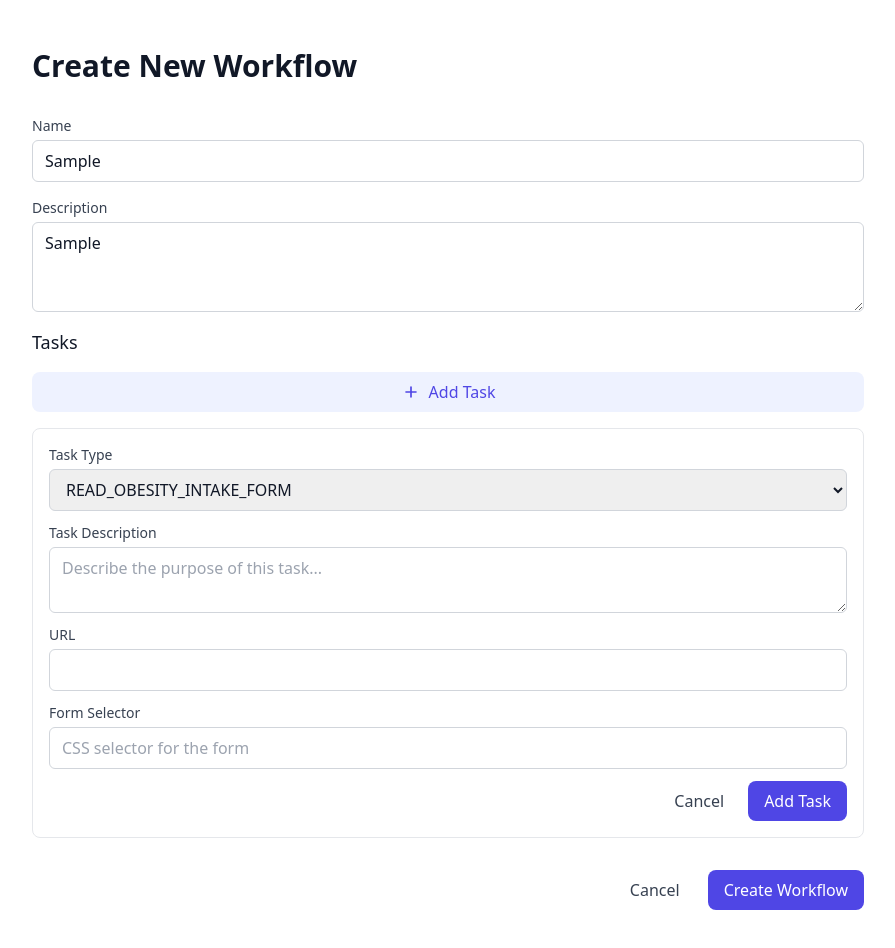
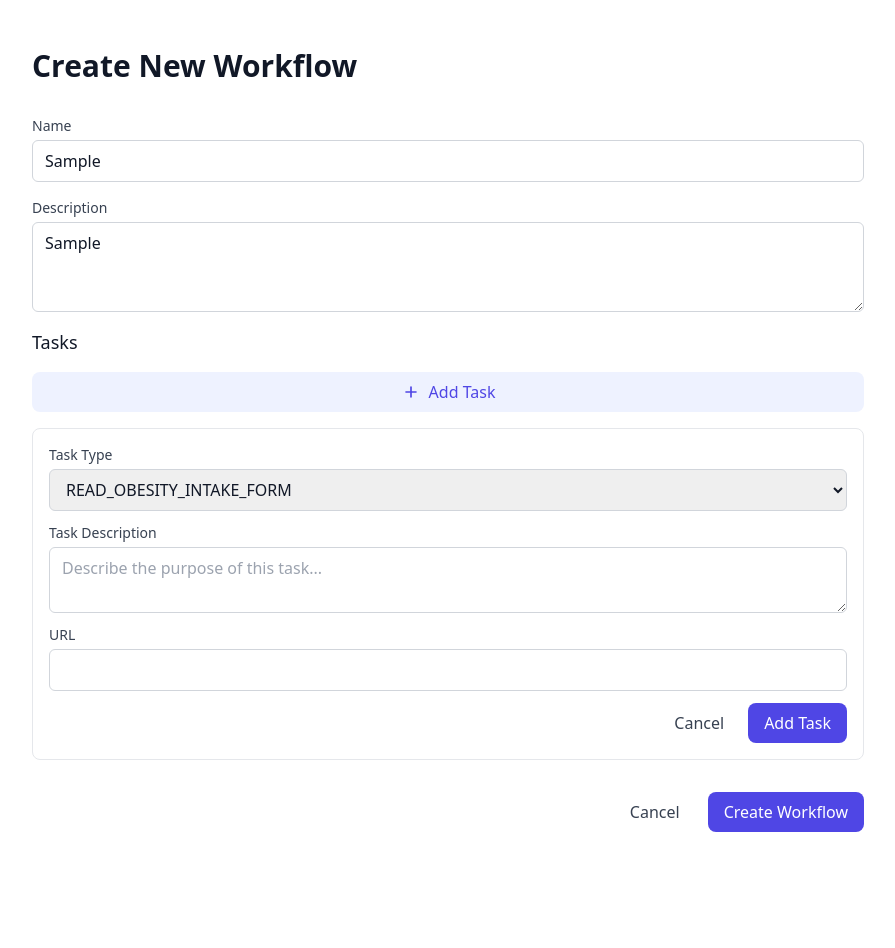
Before and after one commit to ambarc/hire-ai, a Next.js app: page /workflows/new in a window 1280 px wide. Both pictures are taken after typing "Sample", "Sample" into the empty fields and a click on the button "Add Task". Shown: the top 948 px of the page, without its empty margins (192-1087 px from the left). After the commit the page ends 880 px from the top, so only its background shows below. Built offline with nearby package versions, Linux system fonts and the light colour scheme.

Commit message:
fix build

```diff
--- a/app/api/workflow/[id]/route.ts
+++ b/app/api/workflow/[id]/route.ts
@@ -5,10 +5,10 @@ const store = WorkflowStore.getInstance();
 
 export async function GET(
     request: NextRequest,
-    { params }: { params: { id: string } }
+    context: { params: { id: string } }
 ) {
     try {
-        const workflow = await store.getWorkflow(params.id);
+        const workflow = await store.getWorkflow(context.params.id);
         if (!workflow) {
             return NextResponse.json(
                 { error: 'Workflow not found' },
@@ -27,13 +27,13 @@ export async function GET(
 
 export async function PUT(
     request: NextRequest,
-    { params }: { params: { id: string } }
+    context: { params: { id: string } }
 ) {
     try {
         const updates = await request.json();
 
         // Ensure ID matches
-        updates.id = params.id;
+        updates.id = context.params.id;
 
         // Update timestamps
         updates.updatedAt = new Date().toISOString();
@@ -51,10 +51,10 @@ export async function PUT(
 
 export async function DELETE(
     request: NextRequest,
-    { params }: { params: { id: string } }
+    context: { params: { id: string } }
 ) {
     try {
-        const success = await store.deleteWorkflow(params.id);
+        const success = await store.deleteWorkflow(context.params.id);
         if (!success) {
             return NextResponse.json(
                 { error: 'Workflow not found' },
--- a/app/api/workflow/route.ts
+++ b/app/api/workflow/route.ts
@@ -35,7 +35,11 @@ export async function POST(request: NextRequest) {
             id: randomUUID(),
             name: body.name,
             description: body.description,
-            tasks: body.tasks.map((task: any) => ({
+            tasks: body.tasks.map((task: {
+                id?: string;
+                name: string;
+                description?: string;
+            }) => ({
                 ...task,
                 id: task.id || randomUUID(),
                 status: TaskStatus.NOT_STARTED,
--- a/app/components/WorkflowForm.tsx
+++ b/app/components/WorkflowForm.tsx
@@ -29,7 +29,6 @@ export default function WorkflowForm({ initialWorkflow }: WorkflowFormProps) {
             type: TaskType.READ_OBESITY_INTAKE_FORM,
             data: {
                 url: '',
-                formSelector: ''
             }
         }
     });
@@ -41,19 +40,19 @@ export default function WorkflowForm({ initialWorkflow }: WorkflowFormProps) {
             case TaskType.READ_OBESITY_INTAKE_FORM:
                 return {
                     type: TaskType.READ_OBESITY_INTAKE_FORM,
-                    data: { url: '', formSelector: '' }
+                    data: { url: '' }
                 };
             case TaskType.VALIDATE_DATA:
                 return {
                     type: TaskType.VALIDATE_DATA,
                     data: {
-                        validationFn: (data: any) => true // Default validation function that always returns true
+                        validationFn: () => true
                     }
                 };
             default:
                 return {
                     type: TaskType.READ_OBESITY_INTAKE_FORM,
-                    data: { url: '', formSelector: '' }
+                    data: { url: '' }
                 };
         }
     };
@@ -84,7 +83,6 @@ export default function WorkflowForm({ initialWorkflow }: WorkflowFormProps) {
                 type: TaskType.READ_OBESITY_INTAKE_FORM,
                 data: {
                     url: '',
-                    formSelector: ''
                 }
             }
         });
@@ -150,28 +148,10 @@ export default function WorkflowForm({ initialWorkflow }: WorkflowFormProps) {
                                 onChange={e => onChange({
                                     type: TaskType.READ_OBESITY_INTAKE_FORM,
                                     data: {
-                                        ...input.data,
-                                        url: e.target.value,
-                                        formSelector: (input.data as any).formSelector || ''
+                                        url: e.target.value
                                     }
                                 })}
                                 className="mt-1 block w-full rounded-md border border-gray-300 px-3 py-2"
-                            />
-                        </div>
-                        <div>
-                            <label className="block text-sm text-gray-700">Form Selector</label>
-                            <input
-                                type="text"
-                                value={input.type === TaskType.READ_OBESITY_INTAKE_FORM ? input.data.formSelector : ''}
-                                onChange={e => onChange({
-                                    type: TaskType.READ_OBESITY_INTAKE_FORM,
-                                    data: {
-                                        ...input.data,
-                                        formSelector: e.target.value
-                                    }
-                                })}
-                                className="mt-1 block w-full rounded-md border border-gray-300 px-3 py-2"
-                                placeholder="CSS selector for the form"
                             />
                         </div>
                     </div>
@@ -199,11 +179,9 @@ export default function WorkflowForm({ initialWorkflow }: WorkflowFormProps) {
         switch (task.type) {
             case TaskType.READ_OBESITY_INTAKE_FORM:
                 return (
-                    <>
-                        <p className="text-sm text-gray-600">
-                            URL: {task.input.type === TaskType.READ_OBESITY_INTAKE_FORM && task.input.data.url}
-                        </p>
-                    </>
+                    <p className="text-sm text-gray-600">
+                        URL: {task.input.type === TaskType.READ_OBESITY_INTAKE_FORM && task.input.data.url}
+                    </p>
                 );
 
             case TaskType.VALIDATE_DATA:
@@ -291,7 +269,6 @@ export default function WorkflowForm({ initialWorkflow }: WorkflowFormProps) {
                                         type: TaskType.READ_OBESITY_INTAKE_FORM,
                                         data: {
                                             url: '',
-                                            formSelector: ''
                                         }
                                     }
                                 });
--- a/app/types/workflow.ts
+++ b/app/types/workflow.ts
@@ -49,7 +49,7 @@ interface ReadObesityIntakeFormResult {
 
 // VALIDATE_DATA types
 interface ValidateDataInput {
-    validationFn: (data: any) => boolean;
+    validationFn: (data: unknown) => boolean;
 }
 
 interface ValidateDataResult {
@@ -99,7 +99,7 @@ export interface Workflow {
     status: TaskStatus;
     createdAt: string;
     updatedAt: string;
-    metadata?: Record<string, any>;
+    metadata?: Record<string, unknown>;
 }
 
 // Helper types for type-safe task input/output access
--- a/app/workflows/[id]/page.tsx
+++ b/app/workflows/[id]/page.tsx
@@ -1,6 +1,6 @@
 'use client';
 
-import { useEffect, useState } from 'react';
+import { useEffect, useState, useCallback } from 'react';
 import { useParams } from 'next/navigation';
 import WorkflowForm from '../../components/WorkflowForm';
 import { Workflow } from '../../types/workflow';
@@ -11,11 +11,7 @@ export default function EditWorkflowPage() {
     const [loading, setLoading] = useState(true);
     const [error, setError] = useState<string | null>(null);
 
-    useEffect(() => {
-        fetchWorkflow();
-    }, []);
-
-    const fetchWorkflow = async () => {
+    const fetchWorkflow = useCallback(async () => {
         try {
             const response = await fetch(`/api/workflow/${params.id}`);
             if (!response.ok) throw new Error('Failed to fetch workflow');
@@ -26,7 +22,11 @@ export default function EditWorkflowPage() {
         } finally {
             setLoading(false);
         }
-    };
+    }, [params.id]);
+
+    useEffect(() => {
+        fetchWorkflow();
+    }, [fetchWorkflow]);
 
     if (loading) {
         return (
```
